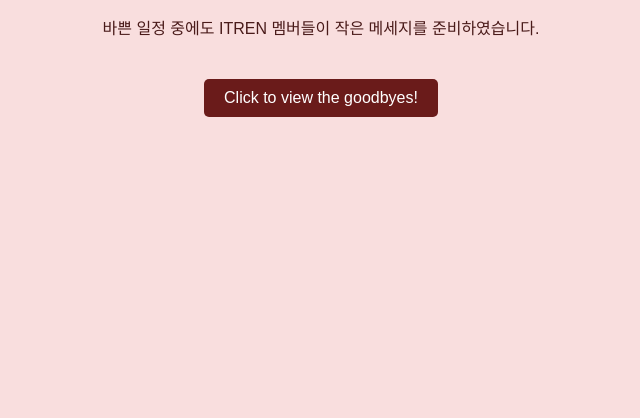
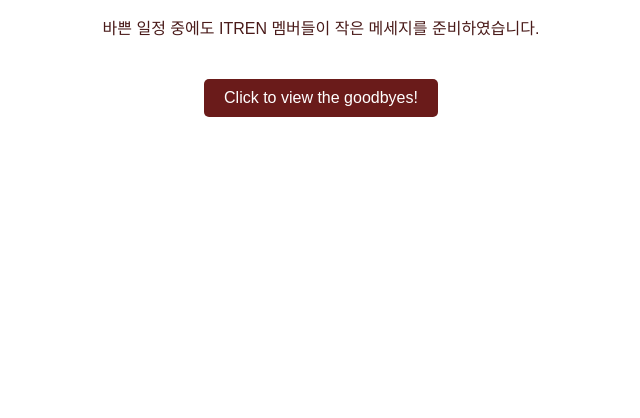
Before and after one commit to perajekeah/farewell_msg_card, a plain HTML site: page index.html in a window 1280 px wide. Shown: the part 382-800 px from the top of the page, without its empty margins (319-959 px from the left). Drawn offline with Linux system fonts and the light colour scheme.

Commit message:
Update index.html

```diff
--- a/index.html
+++ b/index.html
@@ -9,7 +9,7 @@
   <style>
     body {
       margin: 0;
-      background-color: #f9dede;
+      background-color: #ffffff;
       font-family: Arial, sans-serif;
     }
     #welcome {
```
